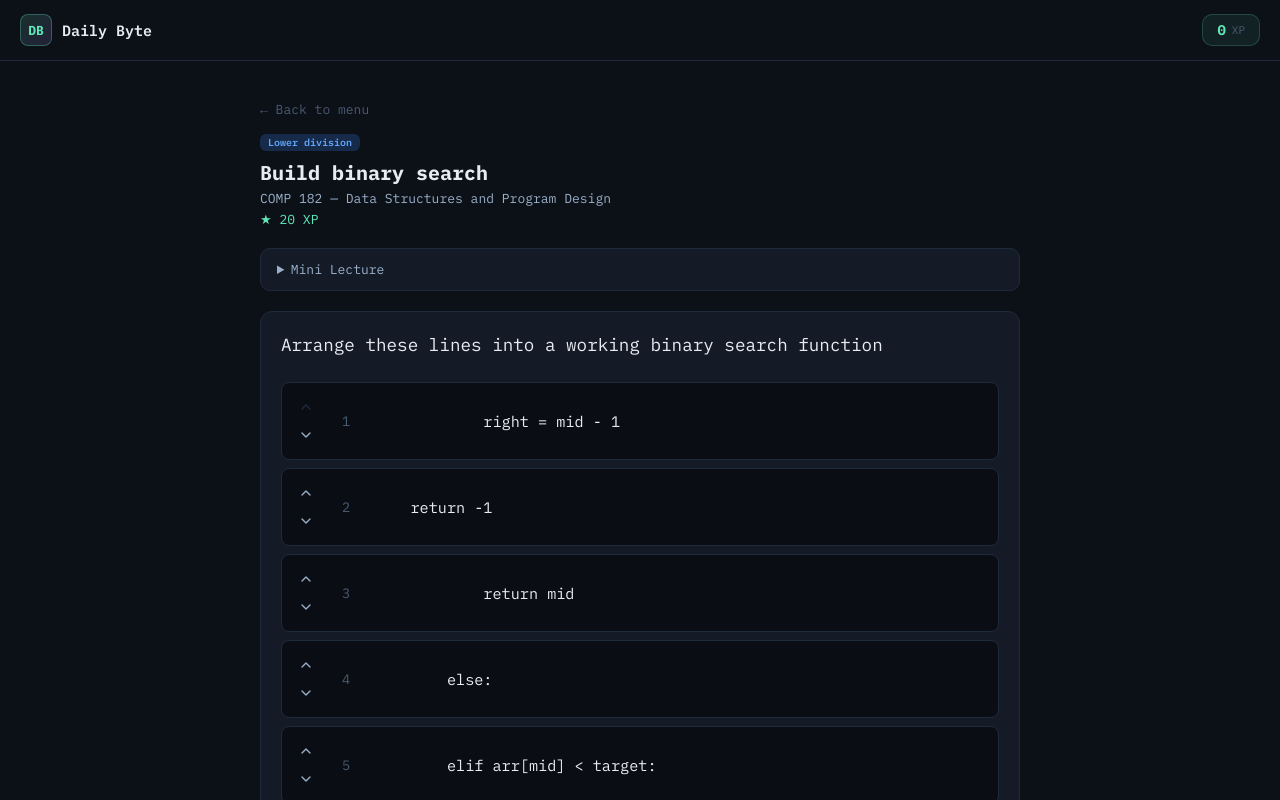
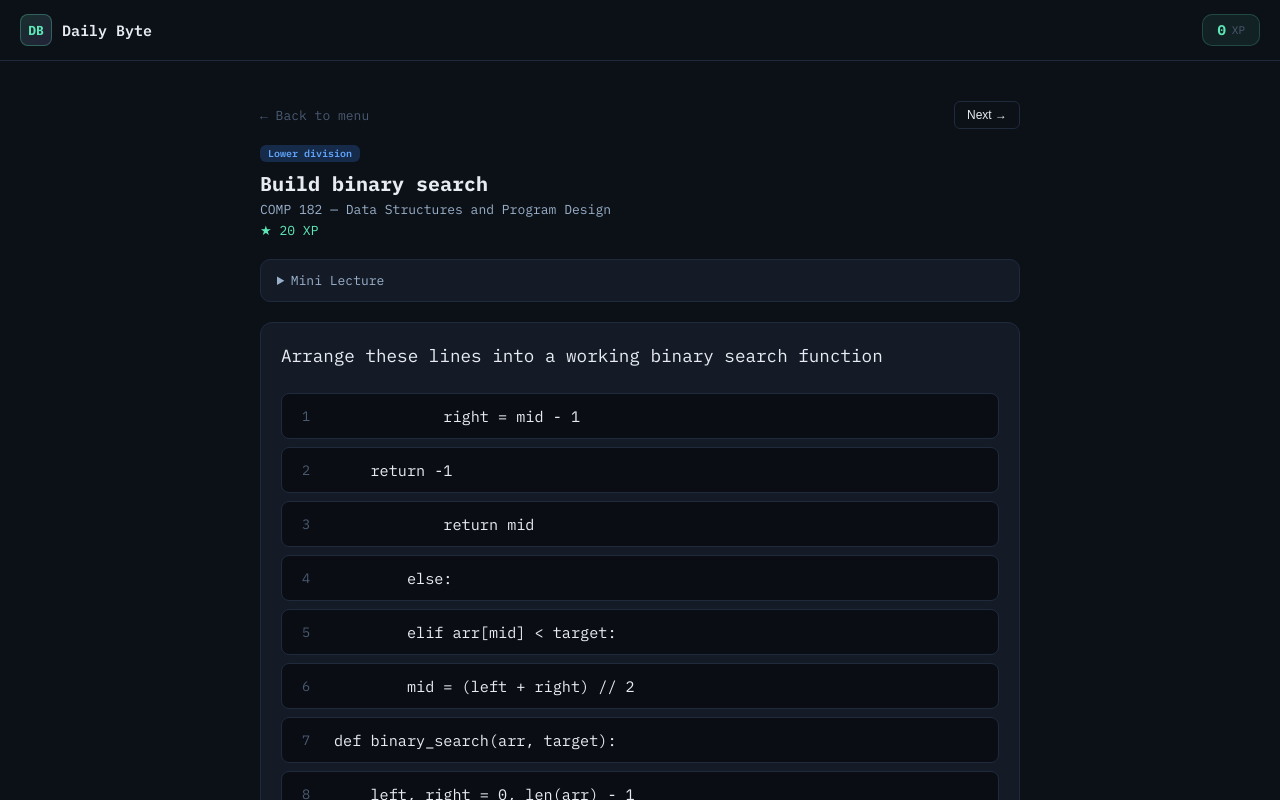
Before and after one commit to StarGhyan/daily-byte, a Next.js app: page /byte/1 in a window 1280 px wide. Both pictures are taken after a click on the element 640 px from the left and 281 px from the top of the page. Shown: the top 800 px of the page. Built offline with nearby package versions, Linux system fonts and the light colour scheme.

Commit message:
improve interactions and navigation

```diff
--- a/app/byte/[id]/page.tsx
+++ b/app/byte/[id]/page.tsx
@@ -1,6 +1,6 @@
 "use client";
 import { useState } from "react";
-import { useParams } from "next/navigation";
+import { useParams, useRouter } from "next/navigation";
 import Link from "next/link";
 import problemsData from "@/data/problems.json";
 import { Problem } from "@/lib/types";
@@ -25,6 +25,7 @@ const catBg: Record<string, string> = {
 
 export default function BytePage({ params: _params }: any) {
     const params = useParams();
+    const router = useRouter();
     const byteNum = Number(params.id);
     const problems = allProblems.filter((p) => p.byte === byteNum);
     const totalXp = problems.reduce((s, p) => s + p.xp, 0);
@@ -35,6 +36,9 @@ export default function BytePage({ params: _params }: any) {
     const [hintConfirm, setHintConfirm] = useState(false);
     const [showExplanation, setShowExplanation] = useState(false);
 
+    // Add a state to force a "redo" without clearing the global XP state.
+    const [isRedoingActive, setIsRedoingActive] = useState<boolean>(false);
+
     const earnedXp = problems.reduce((s, _p, i) => {
         const sub = getSubmission(`${byteNum}-${i}`);
         return s + (sub?.earned || 0);
@@ -44,18 +48,29 @@ export default function BytePage({ params: _params }: any) {
         if (activeIdx === null) return;
         const p = problems[activeIdx];
         const key = `${byteNum}-${activeIdx}`;
-        if (getSubmission(key)) return;
+
+        if (getSubmission(key)) {
+            // Already submitted globally. If they completed it in Redo mode, we stop redoing.
+            setIsRedoingActive(false);
+            return;
+        }
+
         const base = Math.floor(p.xp / 2);
         const correctBonus = Math.round((p.xp - base) * (correctCount / totalCount));
         const earned = base + correctBonus;
         submitProblem(key, { correct: correctCount === totalCount, earned });
-        setShowExplanation(true);
+        // Don't auto-show explanation
+    };
+
+    const handleRedo = () => {
+        setIsRedoingActive(true);
+        setShowExplanation(false);
     };
 
     const handleHintClick = () => {
         if (activeIdx === null) return;
         const key = `${byteNum}-${activeIdx}`;
-        if (getSubmission(key)) { setShowHint(true); return; }
+        if (getSubmission(key) && !isRedoingActive) { setShowHint(true); return; }
         setHintConfirm(true);
     };
 
@@ -69,8 +84,8 @@ export default function BytePage({ params: _params }: any) {
         setActiveIdx(idx);
         setShowHint(false);
         setHintConfirm(false);
-        const sub = getSubmission(`${byteNum}-${idx}`);
-        setShowExplanation(!!sub);
+        setShowExplanation(false);
+        setIsRedoingActive(false);
     };
 
     const closeProblem = () => {
@@ -78,6 +93,24 @@ export default function BytePage({ params: _params }: any) {
         setShowHint(false);
         setHintConfirm(false);
         setShowExplanation(false);
+        setIsRedoingActive(false);
+    };
+
+    const hasNextByte = allProblems.some(p => p.byte === byteNum + 1);
+
+    const navigateNext = () => {
+        if (activeIdx === null) return;
+        if (activeIdx < problems.length - 1) {
+            openProblem(activeIdx + 1);
+        } else if (hasNextByte) {
+            router.push(`/byte/${byteNum + 1}`);
+        }
+    };
+
+    const navigatePrev = () => {
+        if (activeIdx !== null && activeIdx > 0) {
+            openProblem(activeIdx - 1);
+        }
     };
 
     if (activeIdx === null) {
@@ -125,18 +158,33 @@ export default function BytePage({ params: _params }: any) {
     }
 
     const p = problems[activeIdx];
-    const sub = getSubmission(`${byteNum}-${activeIdx}`);
+    const globalSub = getSubmission(`${byteNum}-${activeIdx}`);
+    const activeSub = isRedoingActive ? null : globalSub;
+
+    // Keys added with isRedoingActive prefix so we completely unmount/remount the quiz component when redoing
+    const componentKey = `${activeIdx}-${isRedoingActive ? "redo" : "normal"}`;
 
     return (
         <div>
-            <div onClick={closeProblem} style={{ color: "var(--text-dim)", fontSize: 13, cursor: "pointer", marginBottom: 16 }}>← Back to menu</div>
+            <div style={{ display: "flex", justifyContent: "space-between", marginBottom: 16 }}>
+                <div onClick={closeProblem} style={{ color: "var(--text-dim)", fontSize: 13, cursor: "pointer", display: "flex", alignItems: "center" }}>← Back to menu</div>
+                <div style={{ display: "flex", gap: 8 }}>
+                    {activeIdx > 0 && (
+                        <button onClick={navigatePrev} style={{ background: "transparent", border: "1px solid var(--border)", borderRadius: 6, padding: "6px 12px", color: "var(--text-muted)", fontSize: 12, cursor: "pointer" }}>← Previous</button>
+                    )}
+                    {(activeIdx < problems.length - 1 || hasNextByte) && (
+                        <button onClick={navigateNext} style={{ background: "transparent", border: "1px solid var(--border)", borderRadius: 6, padding: "6px 12px", color: "var(--text)", fontSize: 12, cursor: "pointer" }}>Next →</button>
+                    )}
+                </div>
+            </div>
+
             <div style={{ display: "flex", gap: 6, marginBottom: 8 }}>
                 <span style={{ fontSize: 10, fontWeight: 600, color: catColor[p.category], background: catBg[p.category], padding: "2px 8px", borderRadius: 6 }}>{p.category}</span>
             </div>
             <h2 style={{ fontSize: 20, fontWeight: 700, marginBottom: 4 }}>{p.title}</h2>
             <p style={{ fontSize: 13, color: "var(--text-muted)", marginBottom: 4 }}>{p.course}</p>
             <p style={{ fontSize: 13, color: "var(--accent)", marginBottom: 20 }}>
-                {sub ? `${sub.earned}/${p.xp} XP earned` : `★ ${p.xp} XP`}
+                {globalSub ? `${globalSub.earned}/${p.xp} XP earned` : `★ ${p.xp} XP`}
             </p>
 
             <details style={{ background: "var(--bg-card)", border: "1px solid var(--border)", borderRadius: 10, padding: "12px 16px", marginBottom: 20 }}>
@@ -145,13 +193,13 @@ export default function BytePage({ params: _params }: any) {
             </details>
 
             <div style={{ background: "var(--bg-card)", border: "1px solid var(--border)", borderRadius: 12, padding: 20, marginBottom: 16 }}>
-                {p.type === "spot_it" && <SpotIt key={activeIdx} problem={p} onComplete={handleComplete} submitted={!!sub} />}
-                {p.type === "sort_code" && <SortCode key={activeIdx} problem={p} onComplete={handleComplete} submitted={!!sub} />}
-                {p.type === "trace_iter" && <TraceIter key={activeIdx} problem={p} onComplete={handleComplete} submitted={!!sub} />}
-                {p.type === "match_it" && <MatchIt key={activeIdx} problem={p} onComplete={handleComplete} submitted={!!sub} />}
+                {p.type === "spot_it" && <SpotIt key={componentKey} problem={p} onComplete={handleComplete} submitted={!!activeSub} />}
+                {p.type === "sort_code" && <SortCode key={componentKey} problem={p} onComplete={handleComplete} submitted={!!activeSub} />}
+                {p.type === "trace_iter" && <TraceIter key={componentKey} problem={p} onComplete={handleComplete} submitted={!!activeSub} />}
+                {p.type === "match_it" && <MatchIt key={componentKey} problem={p} onComplete={handleComplete} submitted={!!activeSub} />}
             </div>
 
-            {!showHint && !sub && (
+            {!showHint && !activeSub && (
                 <button onClick={handleHintClick} style={{ background: "none", border: "1px solid rgba(251,191,36,0.2)", borderRadius: 8, padding: "8px 16px", color: "var(--amber)", fontSize: 12, cursor: "pointer", marginBottom: 16 }}>Show hint</button>
             )}
             {hintConfirm && (
@@ -167,24 +215,29 @@ export default function BytePage({ params: _params }: any) {
                 <div style={{ background: "var(--amber-dim)", border: "1px solid rgba(251,191,36,0.2)", borderRadius: 10, padding: 14, marginBottom: 16, fontSize: 13, color: "var(--amber)", lineHeight: 1.6 }}>{p.hint}</div>
             )}
 
-            {showExplanation && sub && (
-                <div style={{ background: sub.correct ? "var(--green-bg)" : "var(--red-bg)", border: `1px solid ${sub.correct ? "rgba(74,222,128,0.3)" : "rgba(248,113,113,0.3)"}`, borderRadius: 12, padding: 16, marginBottom: 16 }}>
-                    <div style={{ fontSize: 14, fontWeight: 600, color: sub.correct ? "var(--green)" : "var(--red)", marginBottom: 8 }}>
-                        {sub.correct ? "Correct!" : "Not quite right"} — {sub.earned}/{p.xp} XP
+            {showExplanation && activeSub && (
+                <div style={{ background: activeSub.correct ? "var(--green-bg)" : "var(--red-bg)", border: `1px solid ${activeSub.correct ? "rgba(74,222,128,0.3)" : "rgba(248,113,113,0.3)"}`, borderRadius: 12, padding: 16, marginBottom: 16 }}>
+                    <div style={{ fontSize: 14, fontWeight: 600, color: activeSub.correct ? "var(--green)" : "var(--red)", marginBottom: 8 }}>
+                        {activeSub.correct ? "Correct!" : "Not quite right"} — {activeSub.earned}/{p.xp} XP
                     </div>
                     <p style={{ fontSize: 13, color: "var(--text-muted)", lineHeight: 1.7 }}>{p.explanation}</p>
                 </div>
             )}
 
-            {sub && (
-                <div style={{ display: "flex", gap: 8, flexWrap: "wrap" }}>
-                    <button style={{ background: "var(--purple-dim)", border: "1px solid rgba(167,139,250,0.3)", borderRadius: 8, padding: "10px 16px", color: "var(--purple)", fontSize: 12, cursor: "pointer" }}>Discuss on Discord</button>
-                    {activeIdx > 0 && (
-                        <button onClick={() => openProblem(activeIdx - 1)} style={{ background: "var(--bg-input)", border: "1px solid var(--border)", borderRadius: 8, padding: "10px 16px", color: "var(--text-muted)", fontSize: 12, cursor: "pointer" }}>← Previous</button>
-                    )}
-                    {activeIdx < problems.length - 1 && (
-                        <button onClick={() => openProblem(activeIdx + 1)} style={{ background: "var(--accent-dim)", border: "1px solid rgba(94,232,183,0.3)", borderRadius: 8, padding: "10px 16px", color: "var(--accent)", fontSize: 12, cursor: "pointer" }}>Next question →</button>
-                    )}
+            {activeSub && (
+                <div style={{ display: "flex", gap: 8, flexWrap: "wrap", marginTop: 24 }}>
+                    <button
+                        onClick={() => setShowExplanation(!showExplanation)}
+                        style={{ background: "var(--bg-input)", border: "1px solid var(--border)", borderRadius: 8, padding: "10px 16px", color: "var(--text)", fontSize: 12, cursor: "pointer" }}
+                    >
+                        {showExplanation ? "Hide explanation" : "See explanation"}
+                    </button>
+                    <button onClick={handleRedo} style={{ background: "var(--bg-input)", border: "1px solid var(--border)", borderRadius: 8, padding: "10px 16px", color: "var(--text)", fontSize: 12, cursor: "pointer" }}>
+                        Redo
+                    </button>
+                    <button style={{ background: "var(--purple-dim)", border: "1px solid rgba(167,139,250,0.3)", borderRadius: 8, padding: "10px 16px", color: "var(--purple)", fontSize: 12, cursor: "pointer" }}>
+                        Discuss on Discord
+                    </button>
                 </div>
             )}
         </div>
--- a/components/MatchIt.tsx
+++ b/components/MatchIt.tsx
@@ -66,8 +66,15 @@ export function MatchIt({ problem, onComplete, submitted }: MatchItProps) {
                         const hasMatch = matchIndex !== undefined;
 
                         let bg = "var(--bg-input)";
-                        let border = isSelected ? "var(--accent)" : "var(--border)";
+                        let border = "var(--border)";
                         let color = "var(--text)";
+
+                        if (isSelected) {
+                            bg = "rgba(96, 165, 250, 0.15)";
+                            border = "var(--blue)";
+                        } else if (hasMatch) {
+                            border = "rgba(94, 232, 183, 0.4)";
+                        }
 
                         if (submitted || evaluating) {
                             if (hasMatch) {
@@ -117,7 +124,11 @@ export function MatchIt({ problem, onComplete, submitted }: MatchItProps) {
                 {/* Complexities Column */}
                 <div style={{ display: "flex", flexDirection: "column", gap: "1rem", flex: 1 }}>
                     {content.complexities.map((comp, index) => {
-                        let border = selectedAlgo !== null ? "var(--accent)" : "var(--border)";
+                        const isMatched = Object.values(matches).includes(index);
+
+                        let bg = isMatched ? "rgba(10, 14, 20, 0.5)" : "var(--bg-input)";
+                        let border = selectedAlgo !== null ? "var(--blue)" : "var(--border)";
+                        let color = isMatched ? "var(--text-dim)" : "var(--text)";
 
                         return (
                             <button
@@ -126,10 +137,10 @@ export function MatchIt({ problem, onComplete, submitted }: MatchItProps) {
                                 disabled={submitted || evaluating || selectedAlgo === null}
                                 style={{
                                     padding: "1rem",
-                                    backgroundColor: "var(--bg-input)",
-                                    border: `1px solid ${selectedAlgo !== null ? "rgba(94, 232, 183, 0.4)" : "var(--border)"}`,
+                                    backgroundColor: bg,
+                                    border: `1px solid ${selectedAlgo !== null ? "rgba(96, 165, 250, 0.4)" : "var(--border)"}`,
                                     borderRadius: "8px",
-                                    color: "var(--text)",
+                                    color: color,
                                     textAlign: "center",
                                     cursor: (submitted || evaluating || selectedAlgo === null) ? "default" : "pointer",
                                     minHeight: "3.5rem",
@@ -139,8 +150,8 @@ export function MatchIt({ problem, onComplete, submitted }: MatchItProps) {
                                     outline: "none",
                                     transition: "all 0.2s"
                                 }}
-                                onMouseEnter={(e) => { if (!submitted && !evaluating && selectedAlgo !== null) e.currentTarget.style.borderColor = "var(--accent)"; }}
-                                onMouseLeave={(e) => { if (!submitted && !evaluating && selectedAlgo !== null) e.currentTarget.style.borderColor = "rgba(94, 232, 183, 0.4)"; }}
+                                onMouseEnter={(e) => { if (!submitted && !evaluating && selectedAlgo !== null) e.currentTarget.style.borderColor = "var(--blue)"; }}
+                                onMouseLeave={(e) => { if (!submitted && !evaluating && selectedAlgo !== null) e.currentTarget.style.borderColor = "rgba(96, 165, 250, 0.4)"; }}
                             >
                                 {comp}
                             </button>
--- a/components/SortCode.tsx
+++ b/components/SortCode.tsx
@@ -12,6 +12,7 @@ interface SortCodeProps {
 export function SortCode({ problem, onComplete, submitted }: SortCodeProps) {
     const content = problem.content as SortCodeContent;
     const [lineOrder, setLineOrder] = useState<number[]>([]);
+    const [selectedLineIndex, setSelectedLineIndex] = useState<number | null>(null);
     const [evaluating, setEvaluating] = useState(false);
 
     useEffect(() => {
@@ -23,29 +24,31 @@ export function SortCode({ problem, onComplete, submitted }: SortCodeProps) {
             [initialOrder[i], initialOrder[j]] = [initialOrder[j], initialOrder[i]];
         }
         setLineOrder(initialOrder);
+        setSelectedLineIndex(null);
     }, [content.lines]);
 
-    const moveUp = (index: number) => {
-        if (submitted || evaluating || index === 0) return;
-        setLineOrder(prev => {
-            const next = [...prev];
-            [next[index - 1], next[index]] = [next[index], next[index - 1]];
-            return next;
-        });
-    };
+    const handleLineClick = (index: number) => {
+        if (submitted || evaluating) return;
 
-    const moveDown = (index: number) => {
-        if (submitted || evaluating || index === lineOrder.length - 1) return;
-        setLineOrder(prev => {
-            const next = [...prev];
-            [next[index + 1], next[index]] = [next[index], next[index + 1]];
-            return next;
-        });
+        if (selectedLineIndex === null) {
+            setSelectedLineIndex(index);
+        } else if (selectedLineIndex === index) {
+            setSelectedLineIndex(null); // Deselect if clicking the same line
+        } else {
+            // Swap the two lines
+            setLineOrder(prev => {
+                const next = [...prev];
+                [next[selectedLineIndex], next[index]] = [next[index], next[selectedLineIndex]];
+                return next;
+            });
+            setSelectedLineIndex(null); // Clear selection after swap
+        }
     };
 
     const handleCheckOrder = () => {
         if (submitted || evaluating) return;
         setEvaluating(true);
+        setSelectedLineIndex(null);
         let correctCount = 0;
         for (let i = 0; i < lineOrder.length; i++) {
             if (lineOrder[i] === content.correct_order[i]) {
@@ -68,6 +71,7 @@ export function SortCode({ problem, onComplete, submitted }: SortCodeProps) {
                     const text = content.lines[originalIndex];
                     const isCorrect = (submitted || evaluating) && originalIndex === content.correct_order[currentIndex];
                     const isWrong = (submitted || evaluating) && originalIndex !== content.correct_order[currentIndex];
+                    const isSelected = selectedLineIndex === currentIndex;
 
                     let bg = "var(--bg-input)";
                     let border = "var(--border)";
@@ -81,27 +85,30 @@ export function SortCode({ problem, onComplete, submitted }: SortCodeProps) {
                         bg = "var(--red-bg)";
                         border = "var(--red)";
                         color = "var(--red)";
+                    } else if (isSelected) {
+                        bg = "rgba(96, 165, 250, 0.15)";
+                        border = "var(--blue)";
                     }
 
                     return (
-                        <div key={originalIndex} style={{ display: "flex", alignItems: "center", gap: "1rem", backgroundColor: bg, border: `1px solid ${border}`, borderRadius: "8px", padding: "0.75rem", color: color, transition: "all 0.2s ease" }}>
-                            <div style={{ display: "flex", flexDirection: "column", gap: "0.25rem" }}>
-                                <button
-                                    onClick={() => moveUp(currentIndex)}
-                                    disabled={submitted || evaluating || currentIndex === 0}
-                                    style={{ background: "none", border: "none", color: (submitted || evaluating || currentIndex === 0) ? "var(--border)" : "var(--text-muted)", cursor: (submitted || evaluating || currentIndex === 0) ? "default" : "pointer", padding: "4px", display: "flex", justifyContent: "center", alignItems: "center" }}
-                                >
-                                    <svg width="16" height="16" viewBox="0 0 24 24" fill="none" stroke="currentColor" strokeWidth="2" strokeLinecap="round" strokeLinejoin="round"><polyline points="18 15 12 9 6 15"></polyline></svg>
-                                </button>
-                                <button
-                                    onClick={() => moveDown(currentIndex)}
-                                    disabled={submitted || evaluating || currentIndex === lineOrder.length - 1}
-                                    style={{ background: "none", border: "none", color: (submitted || evaluating || currentIndex === lineOrder.length - 1) ? "var(--border)" : "var(--text-muted)", cursor: (submitted || evaluating || currentIndex === lineOrder.length - 1) ? "default" : "pointer", padding: "4px", display: "flex", justifyContent: "center", alignItems: "center" }}
-                                >
-                                    <svg width="16" height="16" viewBox="0 0 24 24" fill="none" stroke="currentColor" strokeWidth="2" strokeLinecap="round" strokeLinejoin="round"><polyline points="6 9 12 15 18 9"></polyline></svg>
-                                </button>
-                            </div>
-                            <div style={{ color: "var(--text-dim)", fontSize: "0.85rem", minWidth: "1.5rem", textAlign: "center", userSelect: "none" }}>
+                        <div
+                            key={originalIndex}
+                            onClick={() => handleLineClick(currentIndex)}
+                            style={{
+                                display: "flex",
+                                alignItems: "center",
+                                gap: "1rem",
+                                backgroundColor: bg,
+                                border: `1px solid ${border}`,
+                                borderRadius: "8px",
+                                padding: "0.75rem",
+                                color: color,
+                                transition: "all 0.2s ease",
+                                cursor: (submitted || evaluating) ? "default" : "pointer",
+                                userSelect: "none"
+                            }}
+                        >
+                            <div style={{ color: "var(--text-dim)", fontSize: "0.85rem", minWidth: "1.5rem", textAlign: "center", flexShrink: 0 }}>
                                 {currentIndex + 1}
                             </div>
                             <pre style={{ margin: 0, whiteSpace: "pre-wrap", wordBreak: "break-word", fontFamily: "inherit", fontSize: "0.95rem" }}>
```
